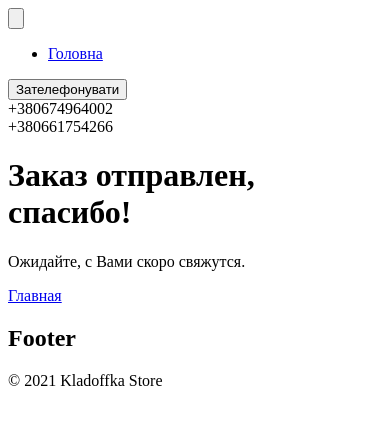
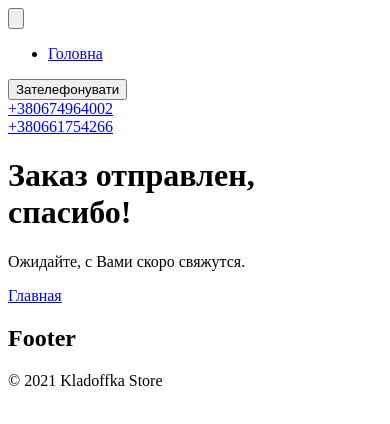
Before and after one commit to NickAndHisShadow/kladoffka-app, a Next.js app: page /success in a window 390 px wide. Shown: the top 424 px of the page. Built offline with nearby package versions, Linux system fonts and the light colour scheme.

Commit message:
call button mobile view

```diff
--- a/components/header.js
+++ b/components/header.js
@@ -67,22 +67,18 @@ function Header({pages = []}) {
                             <div className="col-span-2 grid grid-rows-2 grid-flow-col gap-x-1.5 lg:gap-x-6">
                                 <div className="row-span-3">
                                     <Link href="tel:0674964002">
-                                        <button className="flex border-2 border-green-600 py-2 px-1.5 rounded-xl font-semibold text-lg text-green-600 transition-colors hover:bg-green-600 hover:text-white">
+                                        <button className="flex border-2 border-green-600 py-1.5 md:py-2 px-1.5 rounded-xl font-semibold sm:text-base lg:text-lg text-green-600 transition-colors hover:bg-green-600 hover:text-white">
                                             Зателефонувати
                                         </button>
                                     </Link>
                                 </div>
 
-                                <div className="col-span-1">
-                                    <Link href="tel:0674964002">
-                                        <span>+380674964002</span>
-                                    </Link>
+                                <div className="col-span-1 text-sm lg:text-base">
+                                    <Link href="tel:0674964002">+380674964002</Link>
                                 </div>
 
-                                <div className="col-span-1">
-                                    <Link href="tel:0661754266">
-                                        <span>+380661754266</span>
-                                    </Link>
+                                <div className="col-span-1 text-sm lg:text-base">
+                                    <Link href="tel:0661754266">+380661754266</Link>
                                 </div>
 
                             </div>
--- a/components/product-page-ui.js
+++ b/components/product-page-ui.js
@@ -27,7 +27,7 @@ function ProductPageUI({ product }) {
 
   return (
     <div className="lg:flex -mx-6">
-      <div className="mb-8 px-6 md:mb-0 lg:w-1/2">
+      <div className="mb-8 sm:px-0 md:px-6 md:mb-0 lg:w-1/2">
         <Slider {...settings}>
           {product.images.map(image => {
             return (
@@ -95,7 +95,7 @@ function ProductPageUI({ product }) {
         </div>
 
         <p className="my-1.5">Замовити по телефону</p>
-        <div className="grid grid-cols-3">
+        <div className="grid sm:grid-cols-4 lg:grid-cols-3">
           <div className="col-span-2 grid grid-rows-2 grid-flow-col">
             <div className="row-span-3">
               <Link href="tel:0674964002">
```
